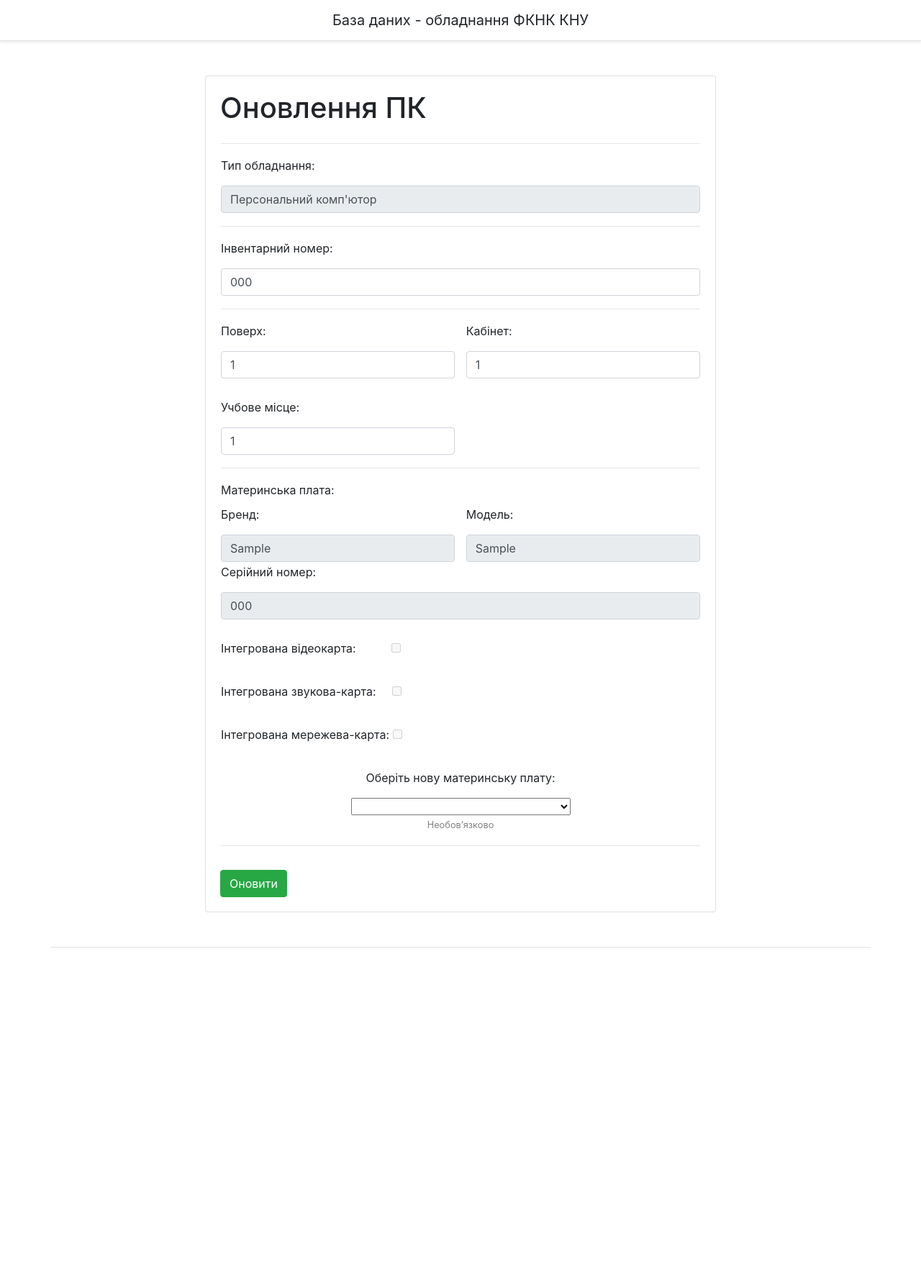
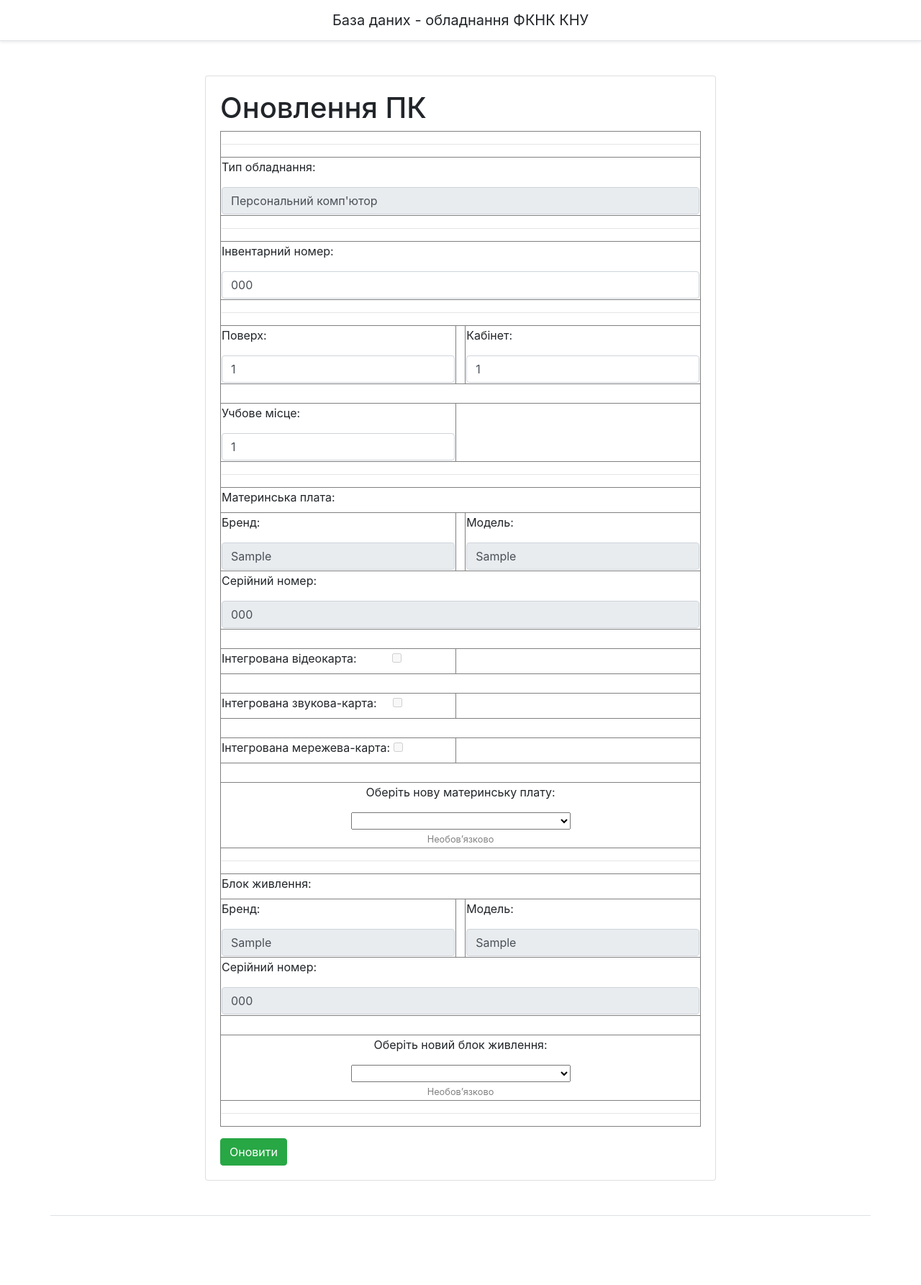
Before and after one commit to lipskydan/Diploma_Work_2020-21, a Django app: page /IT_items/PC/1/update-pc in a window 1280 px wide. Shown: the whole page at 72% size. Before the commit the page ends 1317 px from the top, so only its background shows below. Run offline with Django 3.2, Linux system fonts and the light colour scheme; tables that the repository leaves empty hold one stand-in row (values such as "Sample post"); some libraries are stand-ins or nearby versions.

Commit message:
Add power_supply to forms for pc

```diff
--- a/App/online_equipment_accounting/online_equipment_accounting/app/IT_items/forms.py
+++ b/App/online_equipment_accounting/online_equipment_accounting/app/IT_items/forms.py
@@ -3,6 +3,27 @@ from django import forms
 from django.forms import widgets
 
 from .models import PC, Motherboard, PowerSupply
+
+
+class UpdatePcForm(forms.ModelForm):
+    motherboard = forms.ModelChoiceField(queryset=Motherboard.object.all(), label='Материнська плата',
+                                         empty_label='', required=False, help_text='Необов’язково',
+                                         localize=True,
+                                         widget=widgets.Select(attrs={'size': 1}))
+
+    power_supply = forms.ModelChoiceField(queryset=PowerSupply.objects.all(), label='Блок живлення',
+                                          empty_label='', required=False, help_text='Необов’язково',
+                                          localize=True,
+                                          widget=widgets.Select(attrs={'size': 1}))
+
+    class Meta:
+        model = PC
+        fields = ['motherboard', 'power_supply']
+
+        widgets = {
+            'motherboard': forms.Select(attrs={'class': 'form-control'}),
+            'power_supply': forms.Select(attrs={'class': 'form-control'})
+        }
 
 
 class AddPcForm(forms.ModelForm):
@@ -22,12 +43,18 @@ class AddPcForm(forms.ModelForm):
                                          localize=True,
                                          widget=widgets.Select(attrs={'size': 1}))
 
+    power_supply = forms.ModelChoiceField(queryset=PowerSupply.objects.all(), label='Блок живлення',
+                                          empty_label='', required=False, help_text='Необов’язково',
+                                          localize=True,
+                                          widget=widgets.Select(attrs={'size': 1}))
+
     class Meta:
         model = PC
-        fields = ['inventory_number', 'floor', 'room', 'motherboard', ]
+        fields = ['inventory_number', 'floor', 'room', 'motherboard', 'power_supply']
 
         widgets = {
-            'motherboard': forms.Select(attrs={'class': 'form-control'})
+            'motherboard': forms.Select(attrs={'class': 'form-control'}),
+            'power_supply': forms.Select(attrs={'class': 'form-control'})
         }
 
 
@@ -76,7 +103,9 @@ class AddPowerSupplyForm(forms.ModelForm):
                                                                      help_text='Обов’язково')
 
     power_supply_power_consumption = forms.IntegerField(label='Максимальна споживана потужність від мережі',
-                                                        required=False, help_text="Необов’язково (одиниця вимірювання вати)", localize=True)
+                                                        required=False,
+                                                        help_text="Необов’язково (одиниця вимірювання вати)",
+                                                        localize=True)
 
     class Meta:
         model = PowerSupply
--- a/App/online_equipment_accounting/online_equipment_accounting/app/IT_items/models.py
+++ b/App/online_equipment_accounting/online_equipment_accounting/app/IT_items/models.py
@@ -68,12 +68,8 @@ class PC(models.Model):
     room = models.IntegerField('номер кабінету')
     place = models.IntegerField('номер учбового місця', default=0, blank=True, null=True)
 
-    # MOTHERBOARD_CHOICES=Motherboard.object.all()
     motherboard = models.ForeignKey(Motherboard, on_delete=models.SET_NULL, null=True)
-
-    # end = models.DateField(default=None, blank=True, null=True)
-    # pub_date = models.DateTimeField('дата створення')
-    # b = models.CharField(max_length=7, default="foobar")
+    power_supply = models.ForeignKey(PowerSupply, on_delete=models.SET_NULL, null=True)
 
     name_for_user = 'Персональний комп\'ютор'
     name = 'PC'
--- a/App/online_equipment_accounting/online_equipment_accounting/app/IT_items/views.py
+++ b/App/online_equipment_accounting/online_equipment_accounting/app/IT_items/views.py
@@ -11,7 +11,7 @@ from django.utils.datastructures import MultiValueDictKeyError
 from django.views.generic import View
 
 from .models import PC, Motherboard, PowerSupply
-from .forms import AddPcForm, AddMotherboardForm,  AddPowerSupplyForm
+from .forms import AddPcForm, AddMotherboardForm,  AddPowerSupplyForm, UpdatePcForm
 
 from .utils import render_to_pdf
 
@@ -63,7 +63,9 @@ def add_pc(request):
         if form.is_valid():
             cd = form.cleaned_data
 
-            item = PC(inventory_number=cd['inventory_number'], floor=cd['floor'], room=cd['room'], place= cd['place'], motherboard=cd['motherboard'])
+            item = PC(inventory_number=cd['inventory_number'], floor=cd['floor'], room=cd['room'], place= cd['place'],
+                      motherboard=cd['motherboard'], power_supply=cd['power_supply'])
+
             item.save()
 
             return HttpResponseRedirect(reverse('IT_items:IT_items'))
@@ -148,7 +150,7 @@ def pc_update(request, item_name, item_id):
         item = PC.objects.get(id=item_id)
 
     if request.method == 'POST':
-        form = AddPcForm(request.POST)
+        form = UpdatePcForm(request.POST)
 
         if form.is_valid():
             cd = form.cleaned_data
@@ -157,8 +159,9 @@ def pc_update(request, item_name, item_id):
             item.floor = request.POST['floor']
             item.room = request.POST['room']
             item.place = request.POST['place']
+
             item.motherboard = cd['motherboard']
-
+            item.power_supply = cd['power_supply']
 
         try:
             item.save()
@@ -167,7 +170,7 @@ def pc_update(request, item_name, item_id):
             return 'При обновлении оборудывания произошла ошибка'
 
     else:
-        form = AddPcForm()
+        form = UpdatePcForm()
         return render(request, 'IT_items/pc_update.html', {'item': item, 'form': form})
 
 
--- a/App/online_equipment_accounting/online_equipment_accounting/templates/IT_items/IT-items.html
+++ b/App/online_equipment_accounting/online_equipment_accounting/templates/IT_items/IT-items.html
@@ -28,7 +28,7 @@
                             <td>
                                <h1>Персональні комп'ютори</h1>
                             </td>
-                            <td align="center">
+                            <td align="right">
                                 <h1><a href="add-item/add-pc" class="badge badge-info">+</a></h1>
                             </td>
                         </tr>
--- a/App/online_equipment_accounting/online_equipment_accounting/templates/IT_items/pc_update.html
+++ b/App/online_equipment_accounting/online_equipment_accounting/templates/IT_items/pc_update.html
@@ -14,7 +14,7 @@
                     <form method="post">
                         {% csrf_token %}
                         <div class="form-group">
-                            <table class="col-sm-12" align="center" border="0">
+                            <table class="col-sm-12" align="center" border="1">
                                 <tr>
                                     <td colspan="3">
                                         <hr>
@@ -75,7 +75,7 @@
                                     <td colspan="3">
                                         <!--Name of field-->
                                         {{ form.motherboard.label_tag }}
-                               </td>
+                                    </td>
                                 </tr>
                                 <tr>
                                     <td>
@@ -162,6 +162,55 @@
                                         <hr>
                                     </td>
                                 </tr>
+                                <tr>
+                                    <td colspan="3">
+                                        <!--Name of field-->
+                                        {{ form.power_supply.label_tag }}
+                                    </td>
+                                </tr>
+                                <tr>
+                                    <td>
+                                        <p>Бренд:</p>
+                                        <input type="text" disabled name="power_supply_brand" id="power_supply_brand" class="form-control" value="{{ item.power_supply.brand }}" placeholder="-">
+                                    </td>
+                                    <td></td>
+                                    <td>
+                                        <p>Модель:</p>
+                                        <input type="text" disabled name="power_supply_model" id="power_supply_model" class="form-control" value="{{ item.power_supply.model }}" placeholder="-">
+                                    </td>
+                                </tr>
+                                <tr>
+                                    <td colspan="3">
+                                        <p>Серійний номер:</p>
+                                        <input type="text" disabled name="serial_or_inventory_number" id="serial_or_inventory_number" class="form-control" value="{{ item.power_supply.serial_or_inventory_number }}" placeholder="-">
+                                    </td>
+                                </tr>
+                                <tr>
+                                    <td colspan="3">
+                                        <br>
+                                    </td>
+                                </tr>
+                                <tr>
+                                    <td colspan="3" align="center">
+                                        <p align="center">Оберіть новий блок живлення:</p>
+                                        {{ form.power_supply }}
+
+                                        <!--Show help text for field-->
+                                        {% if form.power_supply.help_text %}
+                                        <br><small style="color: grey">{{ form.power_supply.help_text }}</small>
+                                        {% endif %}
+
+                                        <!--Show error text for field-->
+                                        {% for error in form.power_supply.errors %}
+                                        <p style="color: red">{{ error }}</p>
+                                        {% endfor %}
+                                    </td>
+                                </tr>
+                                <tr>
+                                    <td colspan="3">
+                                        <hr>
+                                    </td>
+                                </tr>
                             </table>
                         </div>
                         <input type="submit" class="btn btn-success" value="Оновити">
--- a/App/online_equipment_accounting/online_equipment_accounting/templates/base_main.html
+++ b/App/online_equipment_accounting/online_equipment_accounting/templates/base_main.html
@@ -9,7 +9,6 @@
     <title>{% block title %}{% endblock %}</title>
 
     <style>
-
     </style>
 
 <!--    <script>-->
```
Also changed, not shown: App/online_equipment_accounting/online_equipment_accounting/templates/IT_items/IT_item_detail.html (+22 -4 lines), App/online_equipment_accounting/online_equipment_accounting/templates/IT_items/add_pc.html (+21 -0 lines).
